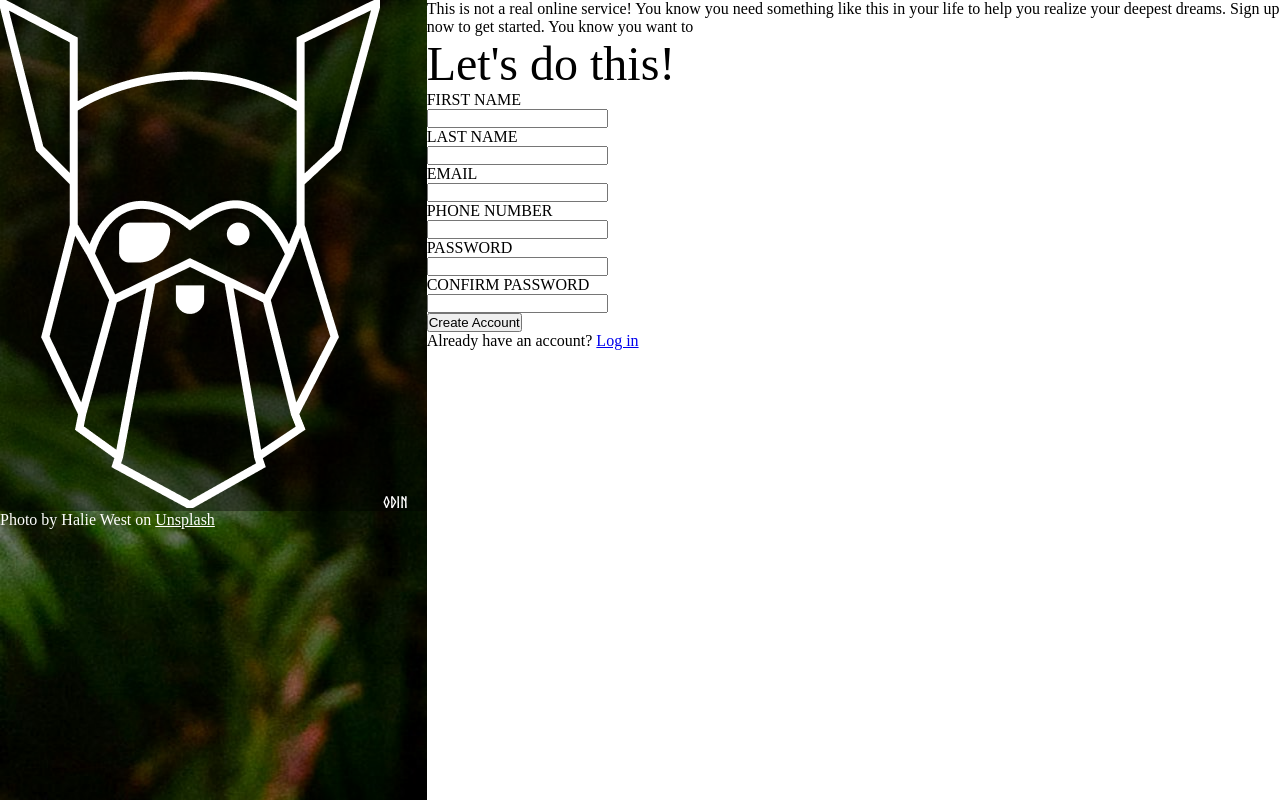
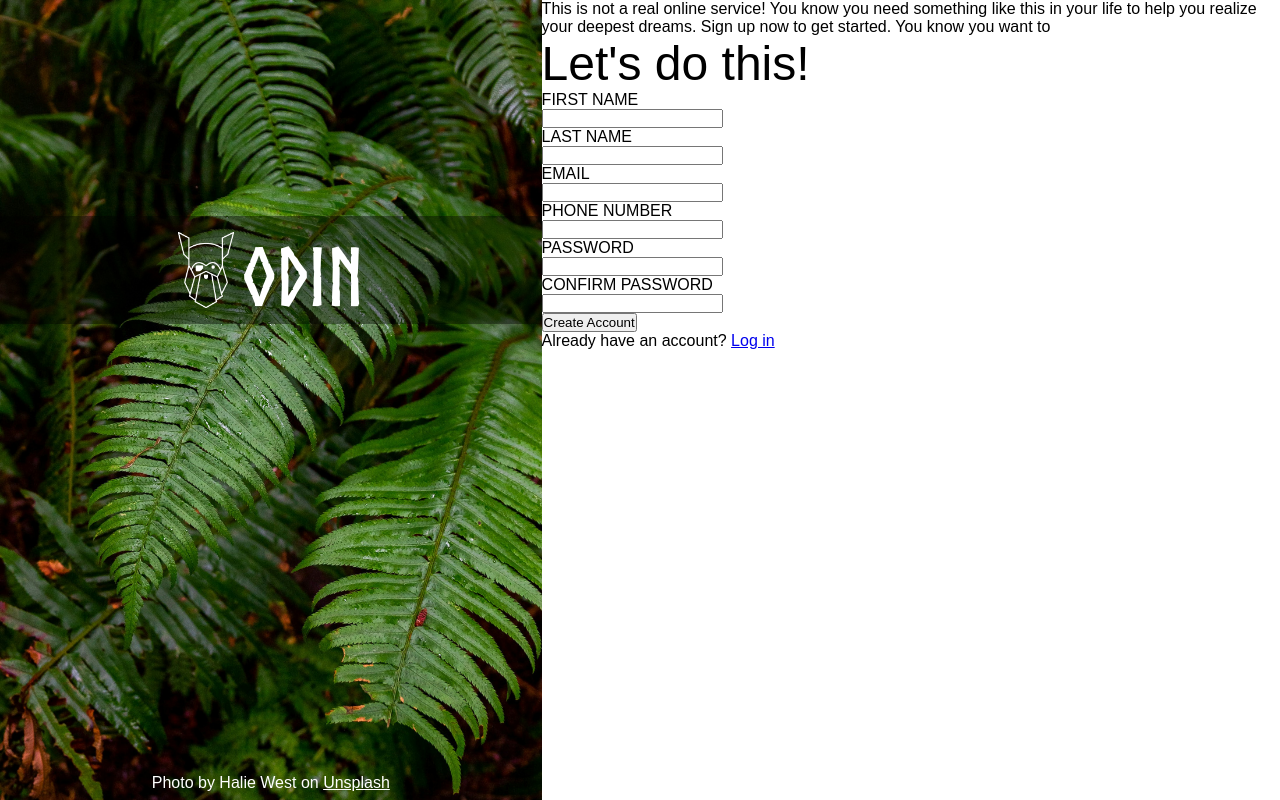
Before and after one commit to akntmzjtj/odin-sign-up-form, a plain HTML site: page index.html in a window 1280 px wide. Drawn offline with Linux system fonts and the light colour scheme.

Commit message:
image side styling implemented mostly

```diff
--- a/index.html
+++ b/index.html
@@ -8,10 +8,17 @@
   <body>
     <!-- Image side -->
     <div class="image-side">
+      <!-- Top section -->
+      <div class="image-side-top">
+        <!-- Image header -->
         <div class="image-header">
-        <img src="/assets/odin-lined.png" alt="The Odin Project Logo">
-        Odin
+          <img src="/assets/odin-lined.png" alt="The Odin Project Logo" />
+          <div>Odin</div>
         </div>
+      </div>
+
+      <!-- Image credit -->
+      <div class="image-side-bottom">
         <div>
           Photo by Halie West on
           <a
@@ -19,6 +26,7 @@
           >
             Unsplash
           </a>
+        </div>
       </div>
     </div>
 
--- a/styles.css
+++ b/styles.css
@@ -7,6 +7,8 @@
   box-sizing: border-box;
   margin: 0;
   padding: 0;
+
+  font-family: sans-serif;
 }
 
 body {
@@ -18,10 +20,35 @@ body {
   flex: 1;
 
   background-image: url(/assets/halie-west-unsplash.jpg);
+  background-size: cover;
 
   * {
     color: white;
   }
+
+  /* Use Flex column to allocate height (2:3 and 1:3) */
+  display: flex;
+  flex-direction: column;
+
+  & > div:nth-child(1) {
+    flex: 2;
+  }
+
+  & > div:nth-child(2) {
+    flex: 1;
+  }
+}
+
+.image-side-top {
+  display: flex;
+  flex-direction: column;
+  justify-content: center;
+}
+
+.image-side-bottom div {
+  position: relative;
+  top: 90%;
+  text-align: center;
 }
 
 .form-side {
@@ -29,8 +56,20 @@ body {
 }
 
 .image-header {
-  font-family: Norse-Bold, sans-serif;
   background-color: rgba(0, 0, 0, 40%);
+  height: 20%;
+  padding: 1rem;
+
+  /* To align image and text */
+  display: flex;
+  gap: 0.5rem;
+  justify-content: center;
+
+  /* Header Text */
+  div {
+    font-family: Norse-Bold, sans-serif;
+    font-size: 5rem;
+  }
 }
 
 .test {
```
Lines whose indentation alone changed are shown as unchanged.
